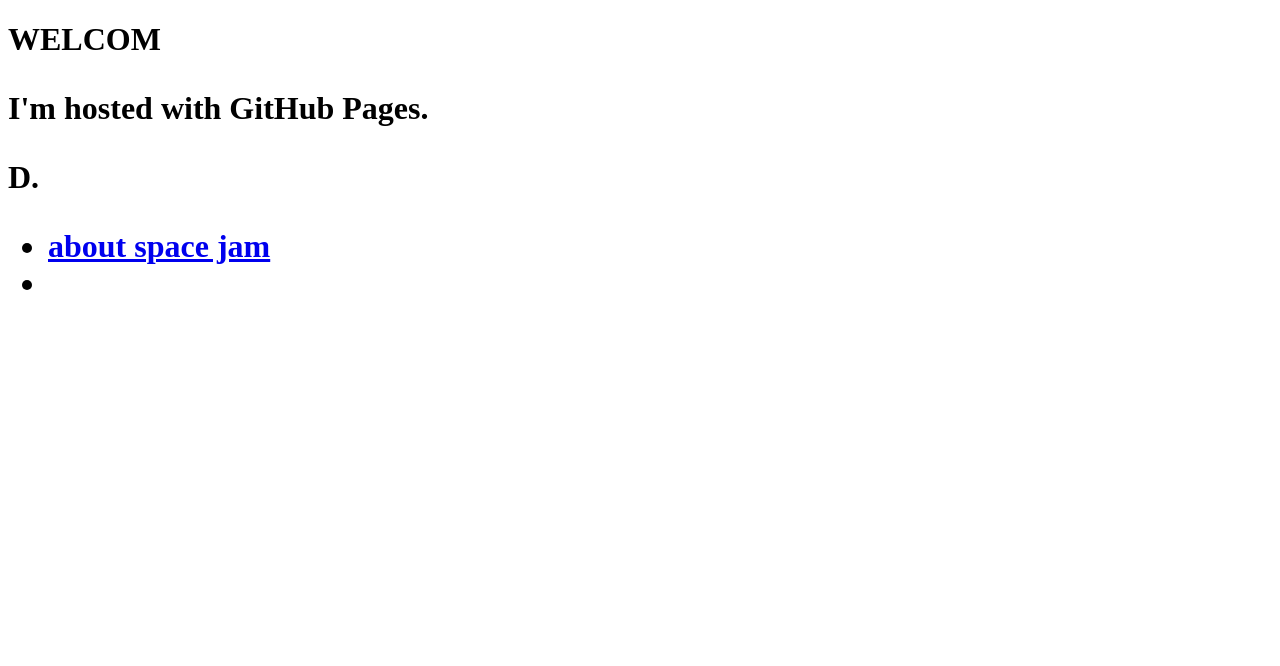
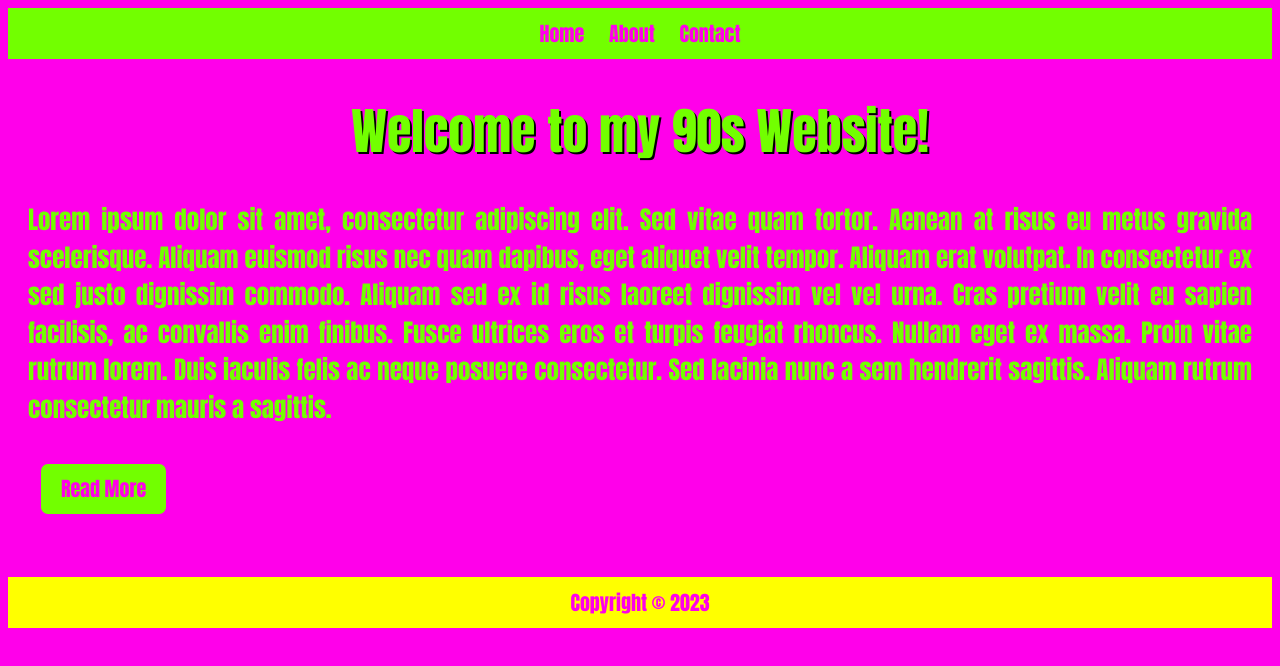
Before and after one commit to helloClaricee/helloclaricee.github.io, a plain HTML site: page index.html in a window 1280 px wide. Drawn offline with Linux system fonts and the light colour scheme.

Commit message:
Update index.html

```diff
--- a/index.html
+++ b/index.html
@@ -1,32 +1,96 @@
 <!DOCTYPE html>
 <html lang="en">
 
-<head>
-	<meta charset="UTF-8">
-	<meta name="viewport" content="width=device-width, initial-scale=1.0">
-	<meta http-equiv="X-UA-Compatible" content="ie=edge">
-	<title> HELLO WORLS</title>
-	<link rel="stylesheet" href="style.css"/>
+<title>My 90s Website</title>
+	<style>
+		body {
+			background-color: #Ff00ea;
+			color: #72ff00;
+			font-family: Impact, Charcoal, sans-serif;
+		}
 
+		h1 {
+			font-size: 50px;
+			text-align: center;
+			text-shadow: 2px 2px black;
+		}
+
+		#nav {
+			background-color: #72ff00;
+			color: #Ff00ea;
+			padding: 10px;
+			text-align: center;
+			font-size: 20px;
+			font-weight: bold;
+		}
+
+		#nav a {
+			color: #Ff00ea;
+			text-decoration: none;
+			margin: 0 10px;
+		}
+
+		#nav a:hover {
+			color: white;
+		}
+
+		#content {
+			margin: 20px;
+			font-size: 25px;
+			line-height: 1.5;
+			text-align: justify;
+		}
+
+		.button {
+			background-color: #72ff00;
+			color: #Ff00ea;
+			padding: 10px 20px;
+			font-size: 20px;
+			font-weight: bold;
+			border: 3px solid #Ff00ea;
+			border-radius: 10px;
+			text-decoration: none;
+			margin: 10px;
+			display: inline-block;
+			text-align: center;
+		}
+
+		.button:hover {
+			background-color: #Ff00ea;
+			color: #72ff00;
+		}
+
+		footer {
+			background-color: yellow;
+			color: #Ff00ea;
+			padding: 10px;
+			text-align: center;
+			font-size: 20px;
+			font-weight: bold;
+			margin-top: 50px;
+		}
+
+		footer p {
+			margin: 0;
+		}
+	</style>
+</head>
 <body>
-	<script src="main.js"></script>
-	<h1>WELCOM<H1>
-	<p>I'm hosted with GitHub Pages. </p>
+	<div id="nav">
+		<a href="#">Home</a>
+		<a href="#">About</a>
+		<a href="#">Contact</a>
+	</div>
 
-	<div class="nav-container">
-		<div class="wrapper">
-			<nav>
-				<div class="logo">
-					D.
-				</div>
-				<ul class="nav-items">
-					<li>
-					<a href="#">about space jam</a>
-					<li>
-				</ul>
-			</nav>
-		</div>
+	<h1>Welcome to my 90s Website!</h1>
+
+	<div id="content">
+		<p>Lorem ipsum dolor sit amet, consectetur adipiscing elit. Sed vitae quam tortor. Aenean at risus eu metus gravida scelerisque. Aliquam euismod risus nec quam dapibus, eget aliquet velit tempor. Aliquam erat volutpat. In consectetur ex sed justo dignissim commodo. Aliquam sed ex id risus laoreet dignissim vel vel urna. Cras pretium velit eu sapien facilisis, ac convallis enim finibus. Fusce ultrices eros et turpis feugiat rhoncus. Nullam eget ex massa. Proin vitae rutrum lorem. Duis iaculis felis ac neque posuere consectetur. Sed lacinia nunc a sem hendrerit sagittis. Aliquam rutrum consectetur mauris a sagittis.</p>
+		<a href="#" class="button">Read More</a>
 	</div>
-</body>
+
+	<footer>
+		<p>Copyright &copy; 2023</p>
+	</footer>
 
 </html>
```
